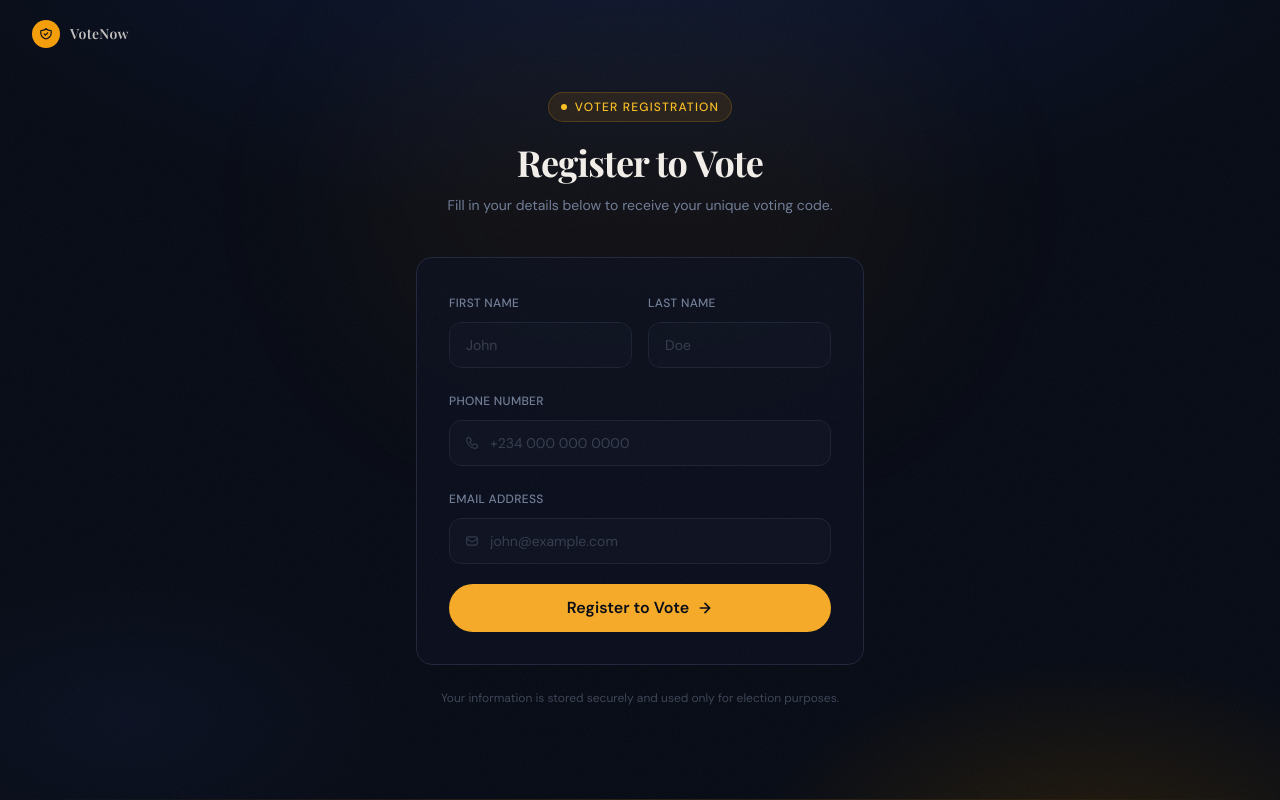
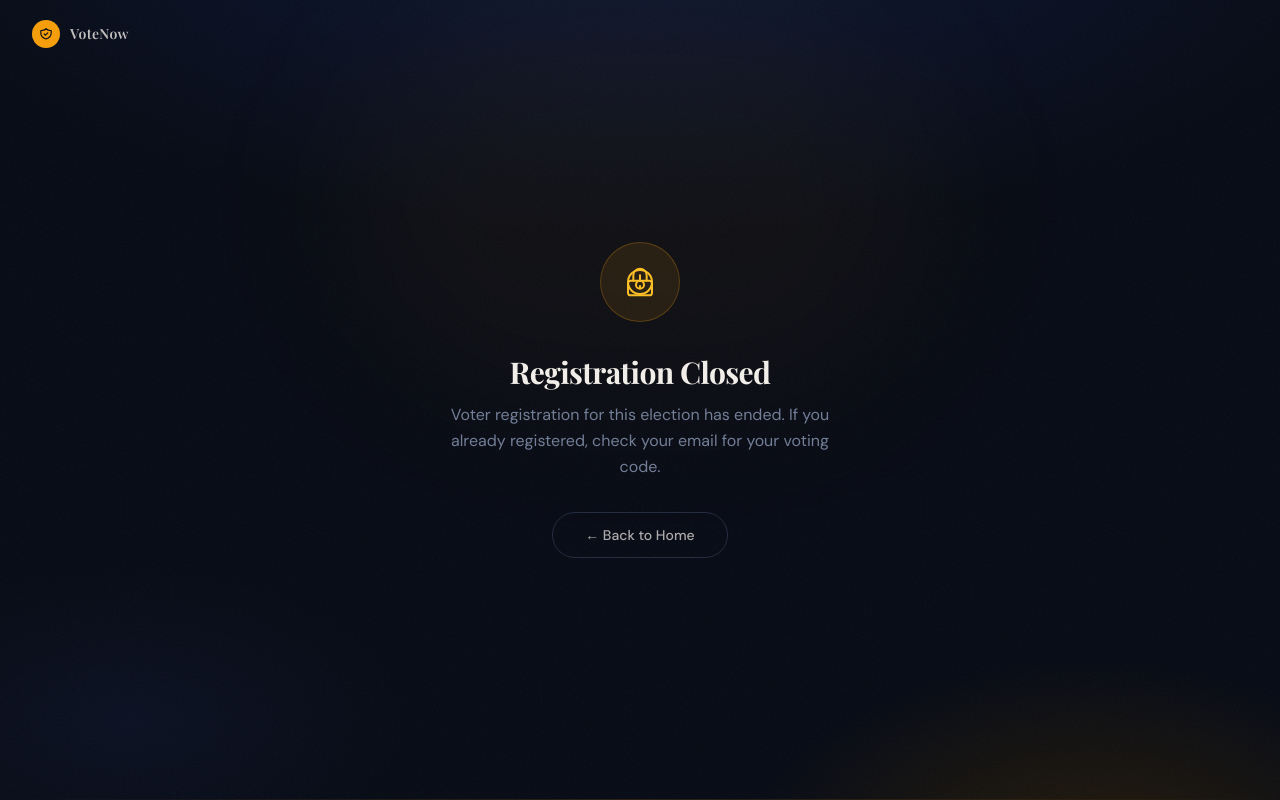
Before and after one commit to Maiqel1/vote-now, a Next.js app: page /signup in a window 1280 px wide. Built offline with nearby package versions, Linux system fonts and the light colour scheme.

Commit message:
refactor: closed registration

```diff
--- a/app/(vote)/signup/page.tsx
+++ b/app/(vote)/signup/page.tsx
@@ -2,6 +2,8 @@
 
 import React, { useState } from "react";
 import Link from "next/link";
+
+const REGISTRATION_CLOSED = true;
 
 export default function SignUpPage() {
   const [formData, setFormData] = useState({
@@ -63,7 +65,27 @@ export default function SignUpPage() {
       </div>
 
       <div className="relative z-10 w-full max-w-md">
-        {success ? (
+        {REGISTRATION_CLOSED ? (
+          /* Registration closed state */
+          <div className="text-center animate-slide-up">
+            <div className="flex items-center justify-center mb-8">
+              <div className="w-20 h-20 rounded-full bg-amber-500/10 border border-amber-500/25 flex items-center justify-center">
+                <svg width="32" height="32" viewBox="0 0 24 24" fill="none" className="text-amber-400">
+                  <path d="M12 15v2m0-10v4m0 0a3 3 0 100 6 3 3 0 000-6zm0 0V9m-9 3a9 9 0 1018 0 9 9 0 00-18 0z" stroke="currentColor" strokeWidth="1.5" strokeLinecap="round" strokeLinejoin="round"/>
+                  <rect x="3" y="11" width="18" height="11" rx="2" stroke="currentColor" strokeWidth="1.5" strokeLinecap="round" strokeLinejoin="round"/>
+                  <path d="M7 11V7a5 5 0 0110 0v4" stroke="currentColor" strokeWidth="1.5" strokeLinecap="round" strokeLinejoin="round"/>
+                </svg>
+              </div>
+            </div>
+            <h2 className="font-playfair text-3xl font-bold text-foreground mb-3">
+              Registration Closed
+            </h2>
+            <p className="text-muted-foreground leading-relaxed mb-8 max-w-sm mx-auto font-sans">
+              Voter registration for this election has ended. If you already registered, check your email for your voting code.
+            </p>
+            <Link href="/" className="btn-ghost text-sm">← Back to Home</Link>
+          </div>
+        ) : success ? (
           /* Success state */
           <div className="text-center animate-slide-up">
             <div className="flex items-center justify-center mb-8">
```
